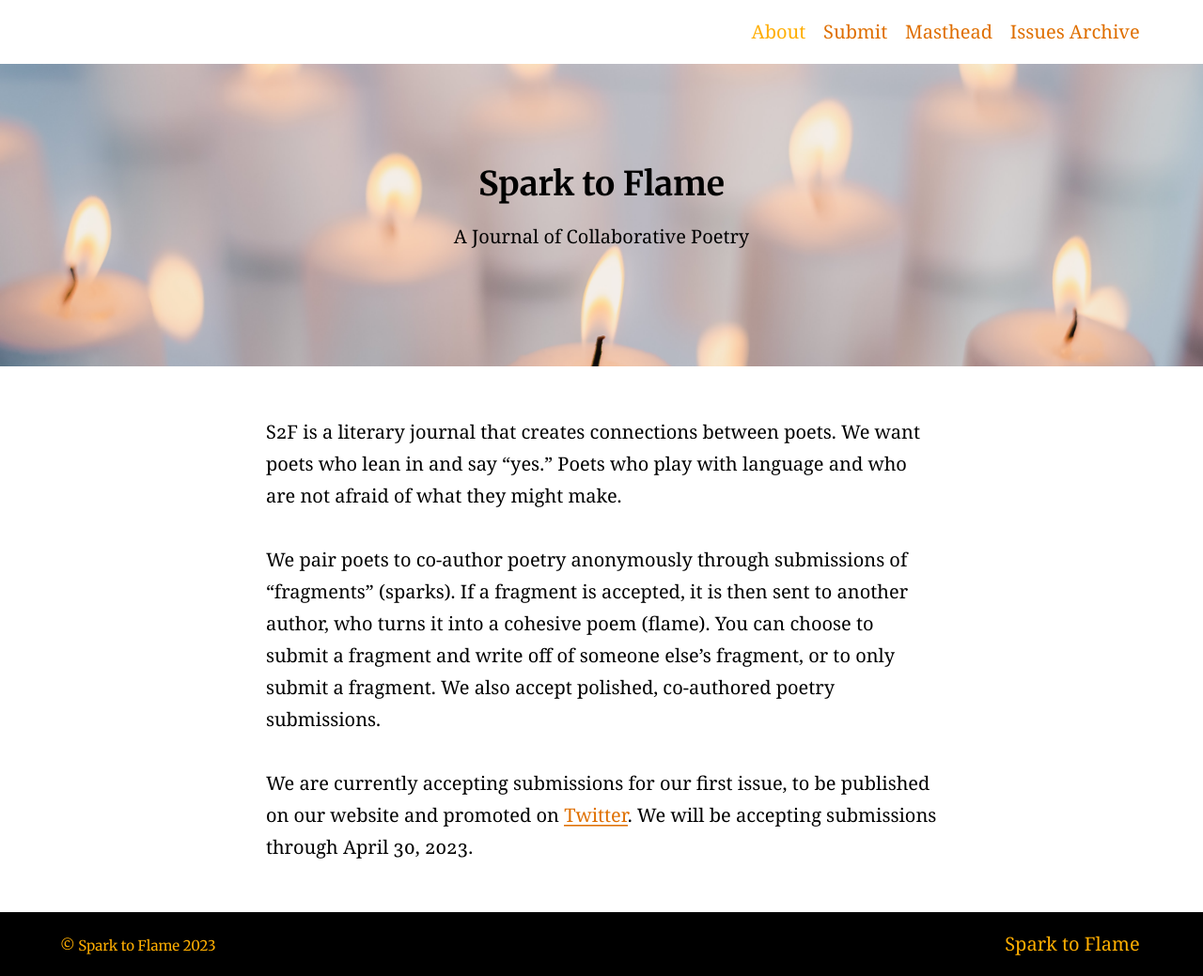
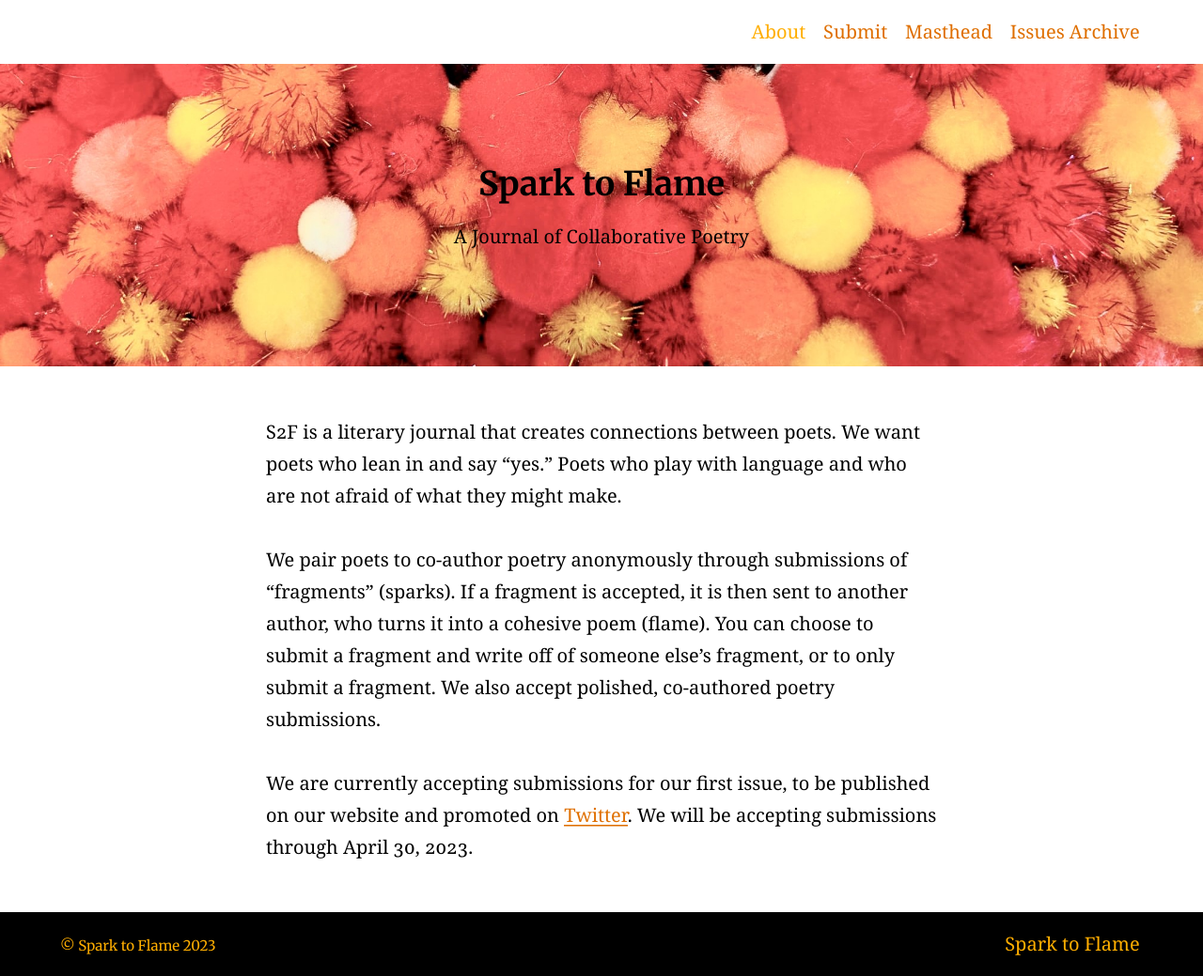
Before and after one commit to atmars77/atmars77.github.io, a Jekyll site: the page built from index.md, in a window 1280 px wide. Shown: the whole page at 94% size. Built offline with Jekyll 4.4.1, drawn with Linux system fonts in a browser that asks for light colours.

Commit message:
newheader

```diff
--- a/index.md
+++ b/index.md
@@ -3,7 +3,7 @@ title:
 feature_text: |
   ## Spark to Flame
   A Journal of Collaborative Poetry
-feature_image: "/assets/Images/tina_candle.jpg" #"https://.."
+feature_image: "/assets/Images/eyesup.jpg" #"https://.."
 excerpt: "Spark to Flame: A Journal of Collaborative Poetry."
 ---
 S2F is a literary journal that creates connections between poets. We want poets who lean in and say “yes.” Poets who play with language and who are not afraid of what they might make.
```
